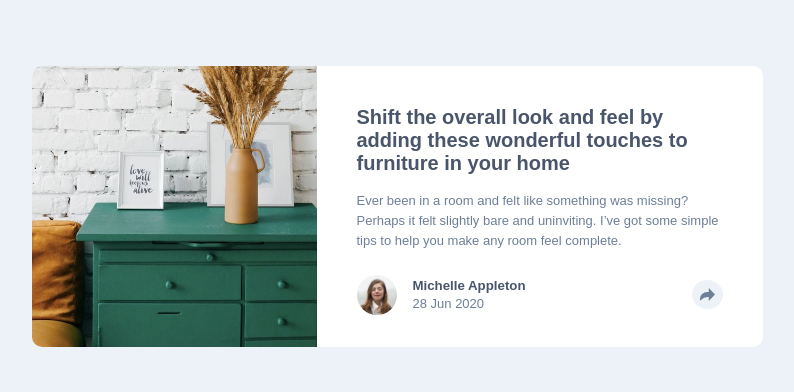
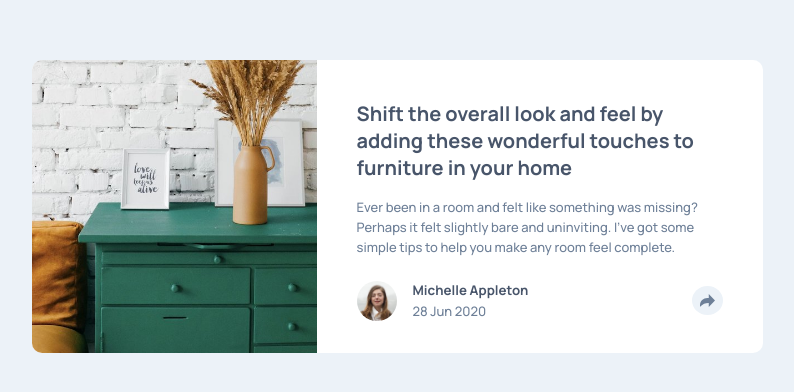
Before and after one commit to Sylva2002/article-preview-component-master, a plain HTML site: page index.html in a window 1280 px wide. Shown: the part 194-586 px from the top of the page, without its empty margins (243-1037 px from the left). Drawn offline with Linux system fonts and the light colour scheme.

Commit message:
Font link and live site link id

```diff
--- a/css/style.css
+++ b/css/style.css
@@ -1,3 +1,4 @@
+@import url('https://fonts.googleapis.com/css2?family=Manrope:wght@500;700&display=swap');
 :root{
     /* Colors */
 
```
Also changed, not shown: 1 other file.
